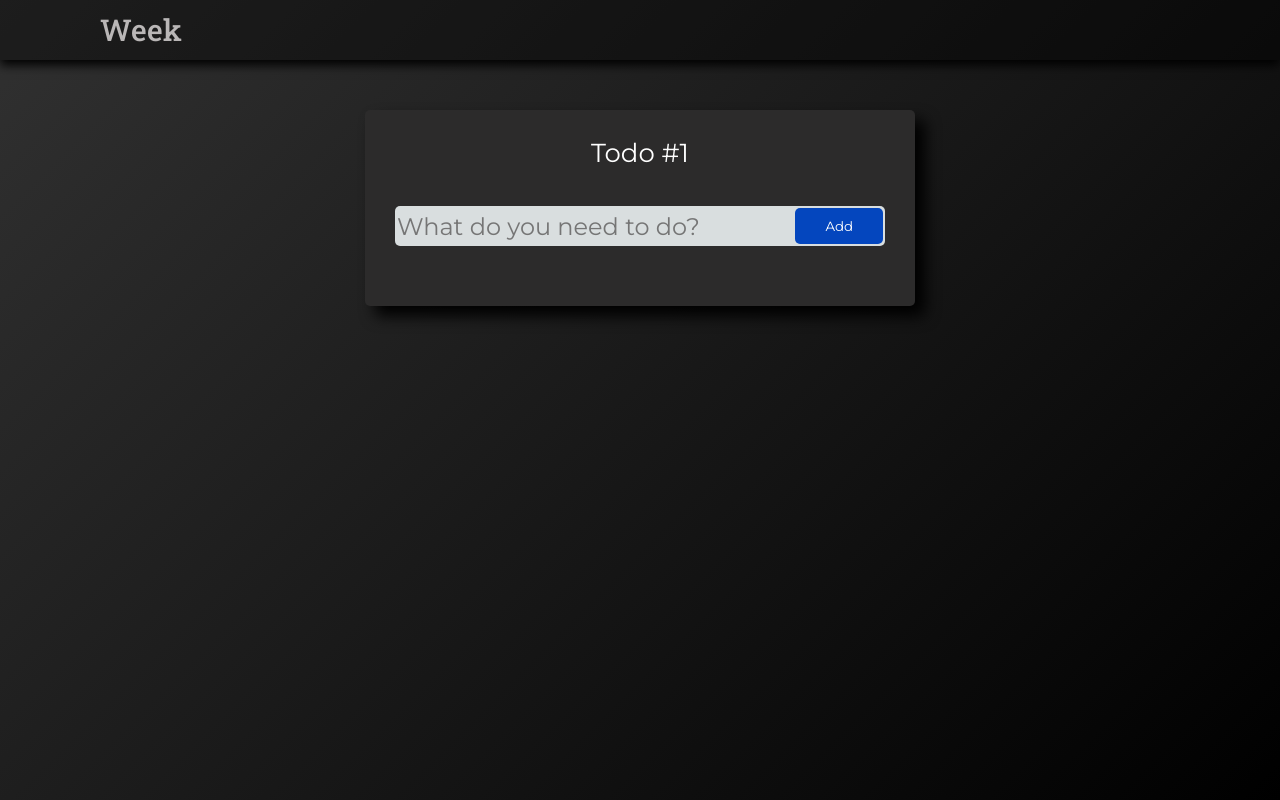
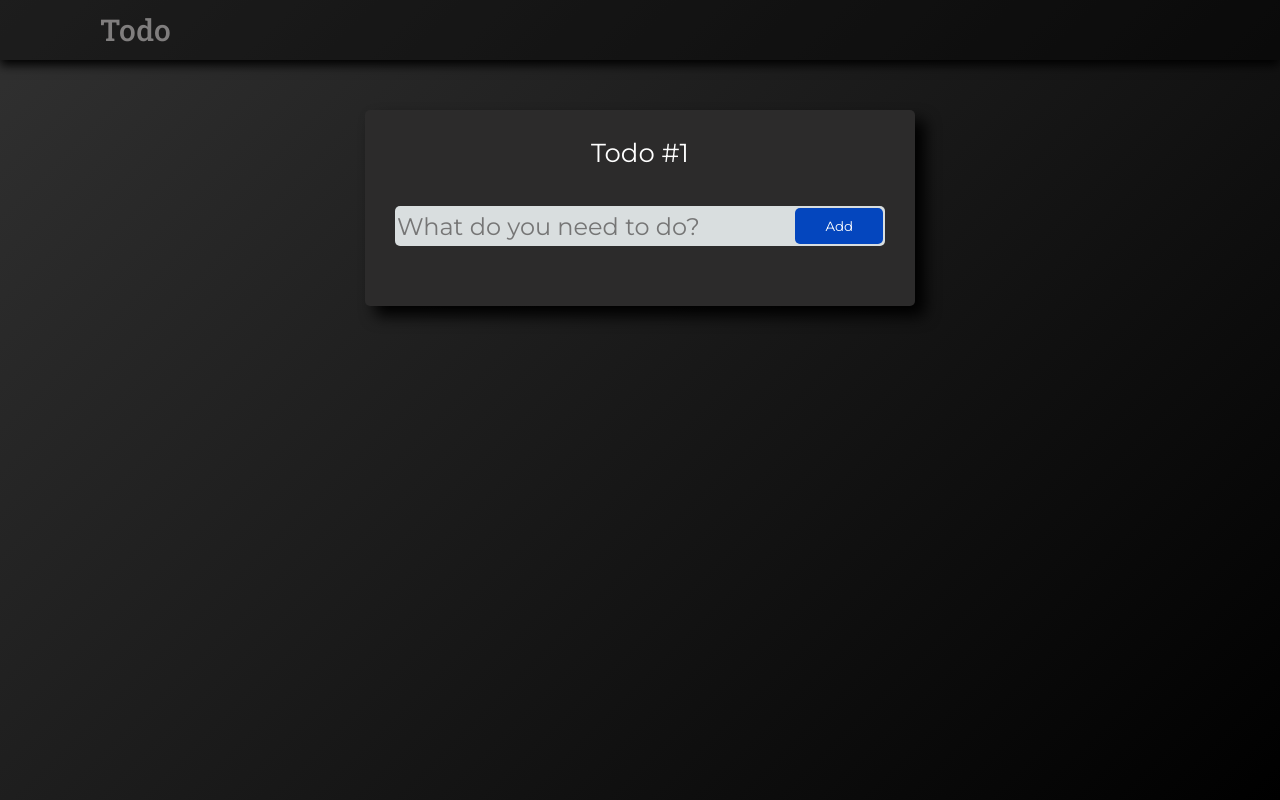
Before and after one commit to Intemeretor/Portfolio, a React (Vite) app: page / in a window 1280 px wide. Built offline with nearby package versions, Linux system fonts and the light colour scheme.

Commit message:
something

```diff
--- a/src/components/Head/Head.jsx
+++ b/src/components/Head/Head.jsx
@@ -19,7 +19,7 @@ export default function Head() {
 					<nav className="header__navigation">
 						<ul className="header__list">
 							<li className='header__link' onMouseEnter={showHint} onMouseLeave={hideHint}>
-								<a href="">Week</a>
+								<a href="">Todo</a>
 							</li>
 
 						</ul>
--- a/src/components/Head/Head.scss
+++ b/src/components/Head/Head.scss
@@ -18,7 +18,7 @@
 			z-index: 10;
 			display: block;
 			font-size: 1.875rem;
-			color: rgb(185, 182, 182);
+			color: rgba(185, 182, 182, 0.637);
 			font-family: "Roboto Slab";
 			font-weight: 500;
 		}
```
